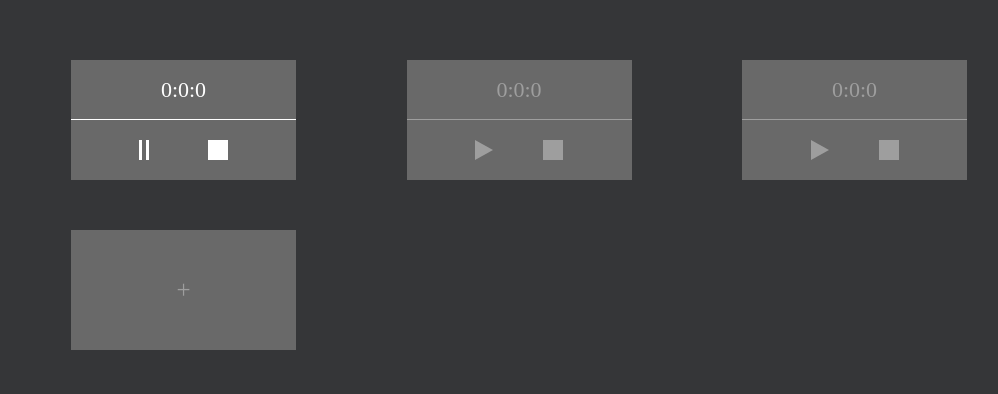
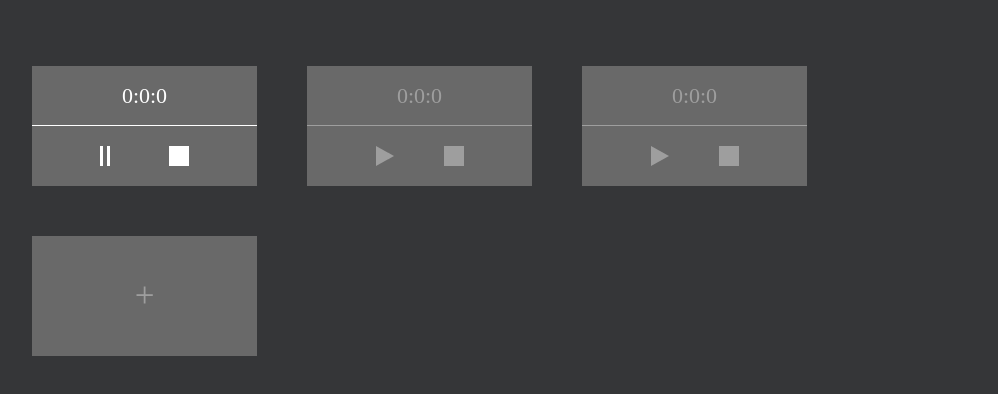
Before and after one commit to elinaa21/timers-task, a Vue app: page / in a window 1280 px wide. Shown: the part 164-558 px from the top of the page, without its empty margins (121-1119 px from the left). Built offline with nearby package versions, Linux system fonts and the light colour scheme.

Commit message:
adding timer

```diff
--- a/src/App.vue
+++ b/src/App.vue
@@ -6,7 +6,7 @@
         v-bind:timer="timer"
         :key="timer.id"
       />
-      <div class="add-timer">&plus;</div>
+      <div class="add-timer" @click="addTimer">&plus;</div>
     </div>
   </div>
 </template>
@@ -29,6 +29,18 @@ export default {
     return {
       timers
     }
+  },
+  methods: {
+    addTimer() {
+      const newTimer = {
+        id: Date.now + Math.floor(Math.random() * 9999),
+        hours: 0,
+        minutes: 0,
+        seconds: 0,
+        active: false
+      };
+      this.timers.push(newTimer);
+    }
   }
 }
 </script>
@@ -36,22 +48,27 @@ export default {
 <style>
 @media (max-width: 1300px) {
   .container {
-    width: 70% !important;
+    width: 80% !important;
   }
 }
-@media (max-width: 1065px) {
+@media (max-width: 1031px) {
   .container {
-    width: 75% !important;
+    width: 85% !important;
   }
 }
 @media (max-width: 1024px) {
   .container {
-    width: 55% !important;
+    width: 60% !important;
   }
 }
-@media (max-width: 880px) {
+@media (max-width: 917px) {
   .container {
-    width: 62% !important;
+    width: 65% !important;
+  }
+}
+@media (max-width: 847px) {
+  .container {
+    width: 75% !important;
   }
 }
 @media (max-width: 768px) {
@@ -60,7 +77,7 @@ export default {
     justify-content: center !important;
   }
 }
-@media (max-width: 453px) {
+@media (max-width: 531px) {
   .container {
     width: 99% !important;
     justify-content: center !important;
@@ -68,22 +85,23 @@ export default {
 }
 .app {
   background-color: #353638;
+  overflow: scroll;
   position: absolute;
   top: 0;
   left: 0;
   width: 100%;
   height: 100%;
   display: flex;
-  justify-content: space-between;
+  justify-content: center;
   align-items: center;
 }
 
 .container {
   margin: 0 auto;
-  width: 55%;
+  width: 60%;
   height: max-content;
   display: flex;
-  justify-content: space-between;
+  justify-content: flex-start;
   flex-wrap: wrap;
 }
 
@@ -91,13 +109,14 @@ export default {
   width: 225px;
   height: 120px;
   background-color: #696969;
-  font-size: 25px;
+  font-size: 35px;
   text-align: center;
   color: #9E9E9E;
   margin-bottom: 7%;
   display: flex;
   align-items: center;
   justify-content: center;
+  margin: 0 25px 50px 25px;
 }
 .add-timer:hover {
   color: white;
--- a/src/components/Timer.vue
+++ b/src/components/Timer.vue
@@ -32,7 +32,7 @@ export default {
   width: 225px;
   height: 120px;
   background-color: #696969;
-  margin-bottom: 50px;
+  margin: 0 25px 50px 25px;
 }
 .timer__time {
   font-size: 22px;
```
